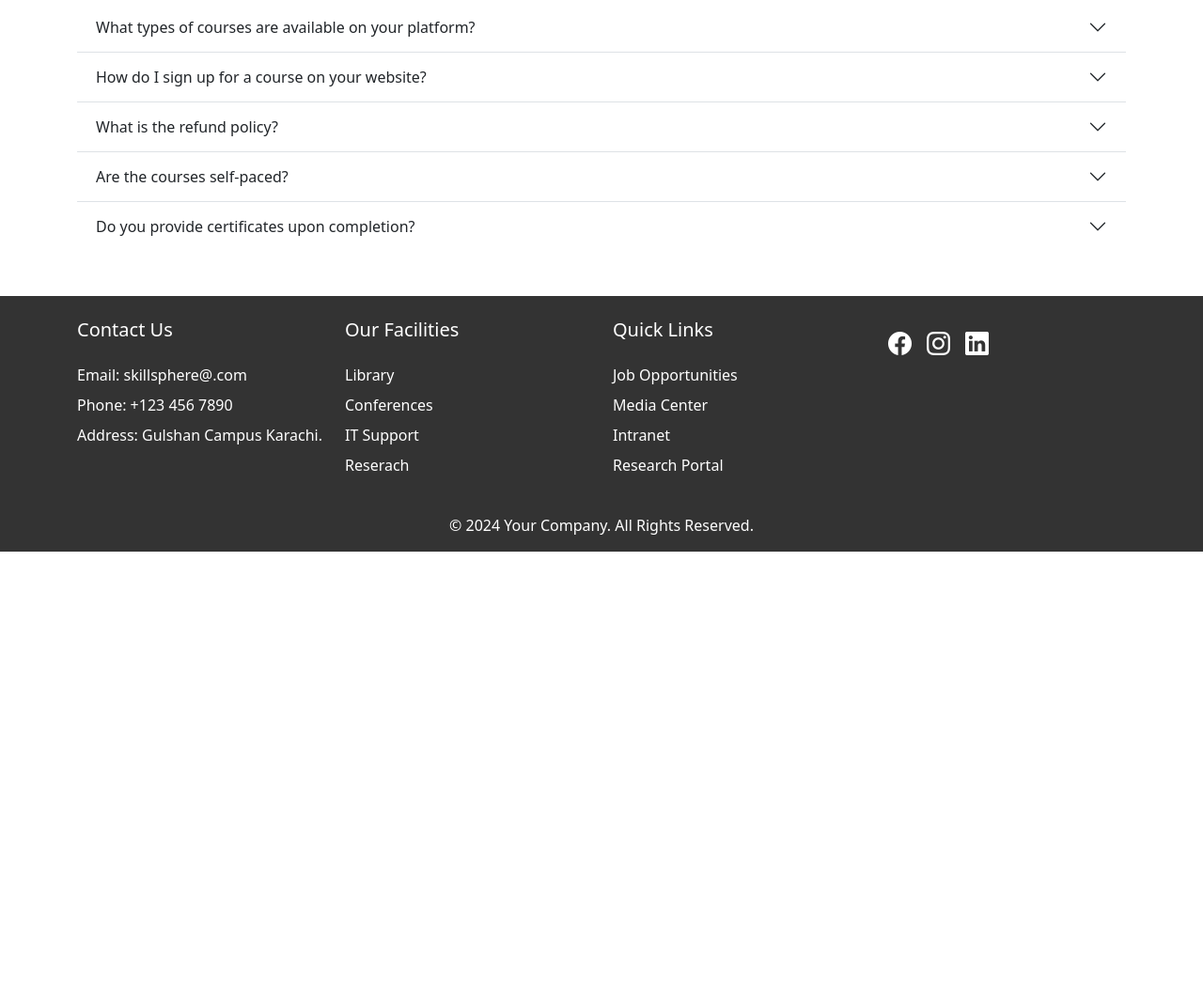
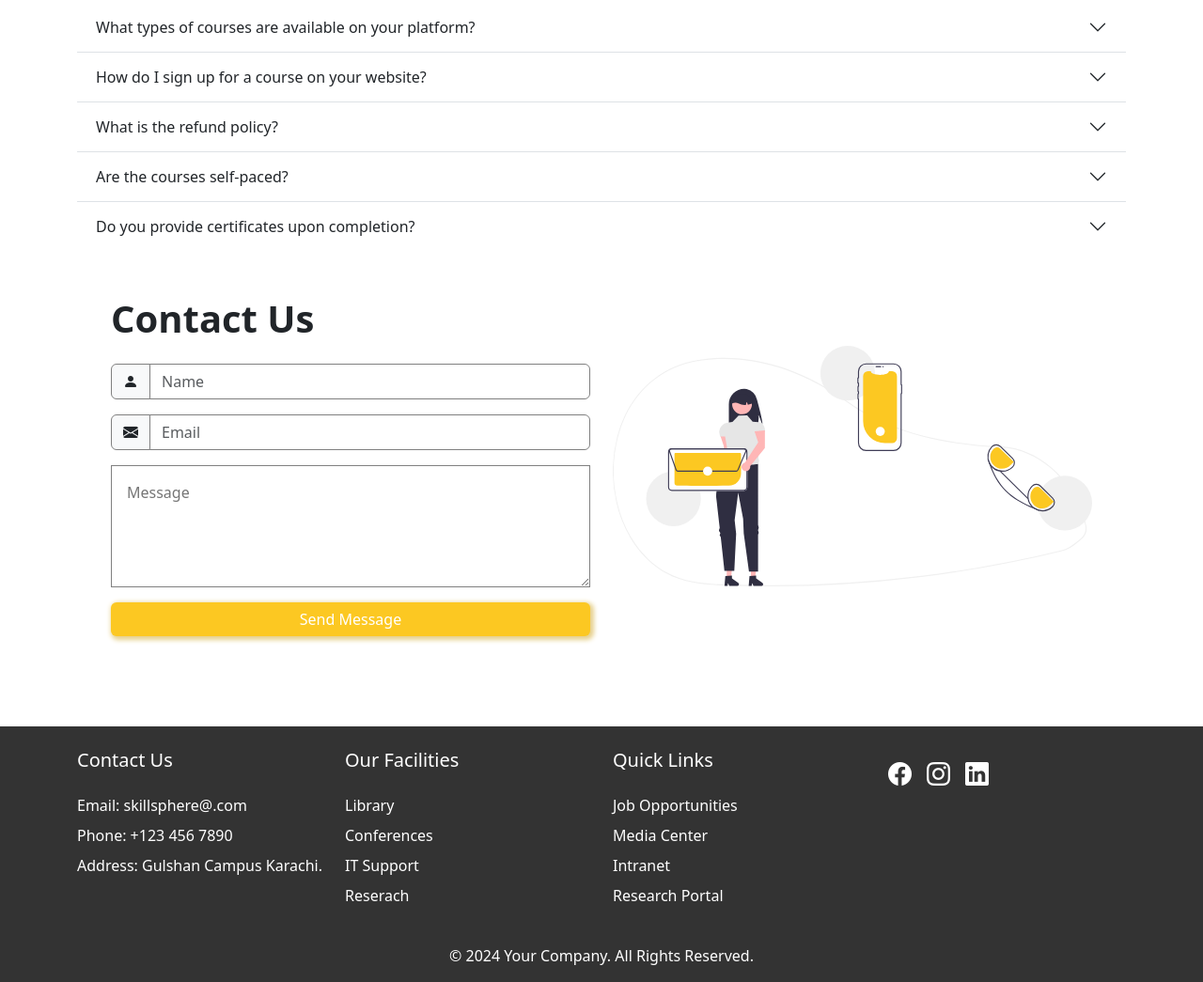
Before and after one commit to Laiba-Muhammad-Aslam/SkillSphere, a plain HTML site: page index.html in a window 1280 px wide. Shown: the part 1686-2731 px from the top of the page at 94% size. Before the commit the page ends 2273 px from the top, so only its background shows below. Drawn offline with nearby package versions, Linux system fonts and the light colour scheme.

Commit message:
contact us section

```diff
--- a/index.html
+++ b/index.html
@@ -45,10 +45,10 @@
               <a class="nav-link fw-semibold" href="#services">Services</a>
             </li>
             <li class="nav-item me-3">
-              <a class="nav-link fw-semibold" href="#">FAQ</a>
+              <a class="nav-link fw-semibold" href="#faq">FAQ</a>
             </li>
             <li class="nav-item me-3">
-              <a class="nav-link fw-semibold" href="#">Contact Us</a>
+              <a class="nav-link fw-semibold" href="#contactUs">Contact Us</a>
             </li>
           </ul>
 
@@ -242,6 +242,38 @@
 
     <!-- FAQ SECTION ENDS -->
 
+
+    <!-- CONTACT US SECTION  -->
+
+    <section id="contactUs">
+      <div class="container p-5">
+          <div class="row">
+              <div class="col-md-6">
+                  <h1 class="fw-bold mb-4">Contact Us</h1>
+                  <form>
+                      <div class="input-group mb-3">
+                          <span class="input-group-text" id="name"><i class="bi bi-person-fill"></i></span>
+                          <input type="text" class="form-control" placeholder="Name" aria-label="Username" aria-describedby="name">
+                        </div>
+
+                        <div class="input-group mb-3">
+                          <span class="input-group-text" id="email"><i class="bi bi-envelope-fill"></i></span>
+                          <input type="text" class="form-control" placeholder="Email" aria-label="Username" aria-describedby="email">
+                        </div>
+
+                        <div class="input-group mb-3">
+                          <textarea name="message" id="message" rows="4" cols="80" class="p-3" placeholder="Message"></textarea>
+                        </div>
+                        <a class="btn sec-btn rounded w-100">Send Message</a>
+                  </form>
+              </div>
+              <div class="col-md-6 image-container d-flex align-items-center">
+                  <img src="images/contactus.svg" alt="contactus">
+              </div>
+          </div>
+      </div>
+  </section>
+
         <!-- FOOTER SECTION  -->
 
         <footer class="text-white pt-4 mt-5">
--- a/style.css
+++ b/style.css
@@ -88,6 +88,18 @@
     outline: none;
 }
 
+/* CONTACT US SECTION  */
+
+#contactUs .image-container{
+    width: 50%;
+}
+#contactUs .image-container img{
+    width: 100%;
+}
+#contactUs textarea, #contactUs input, #contactUs span{
+    border: 1.5px solid grey;
+}
+
 /* FOOTER SECTION  */
 
 footer{
@@ -104,4 +116,11 @@ footer i{
         display: none;
     }
 
+    /* contact us  */
+
+    #contactUs .image-container{
+        width: 100%;
+        margin-top: 1rem;
+    }
+
 }
```
Also changed, not shown: images/contactus.svg (added).
